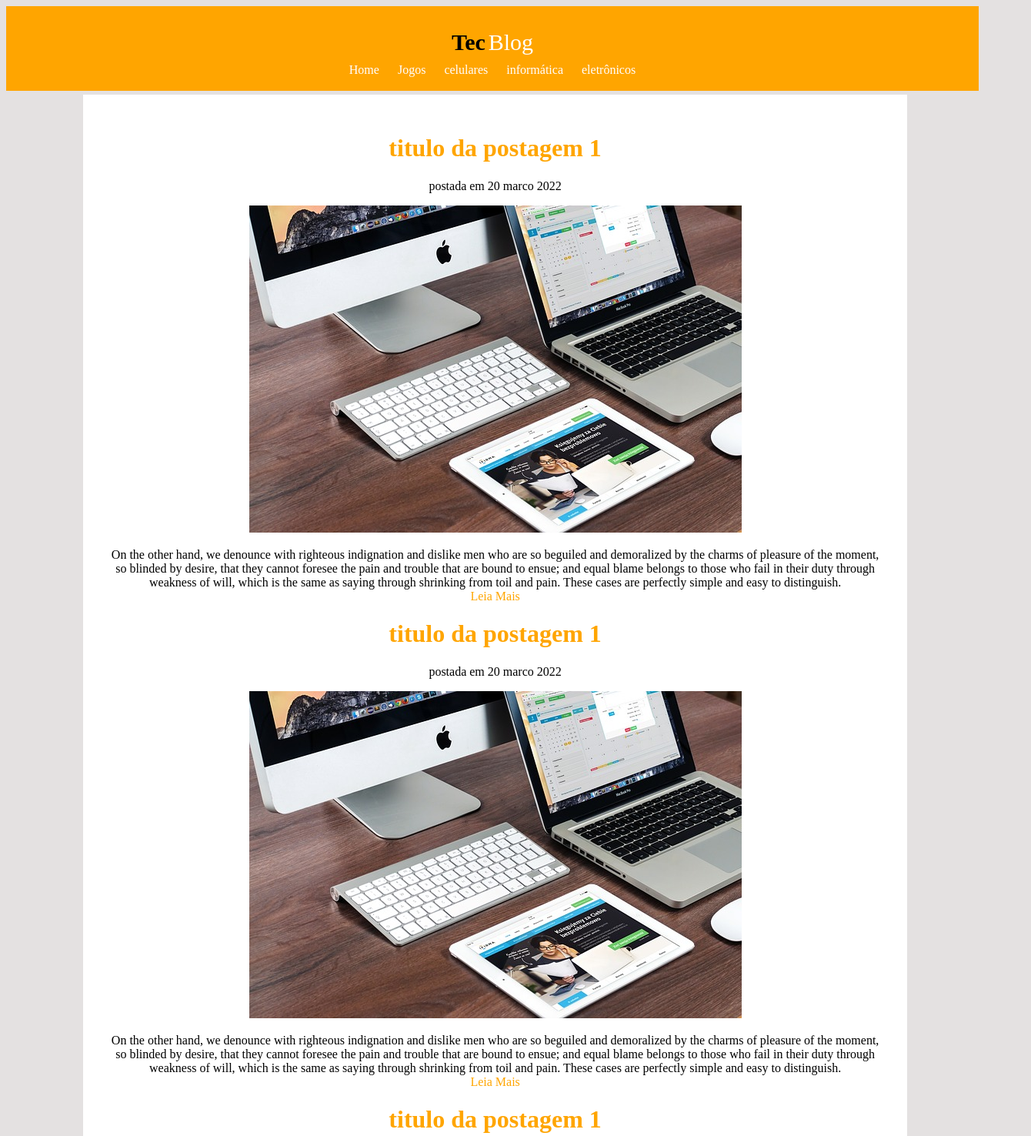
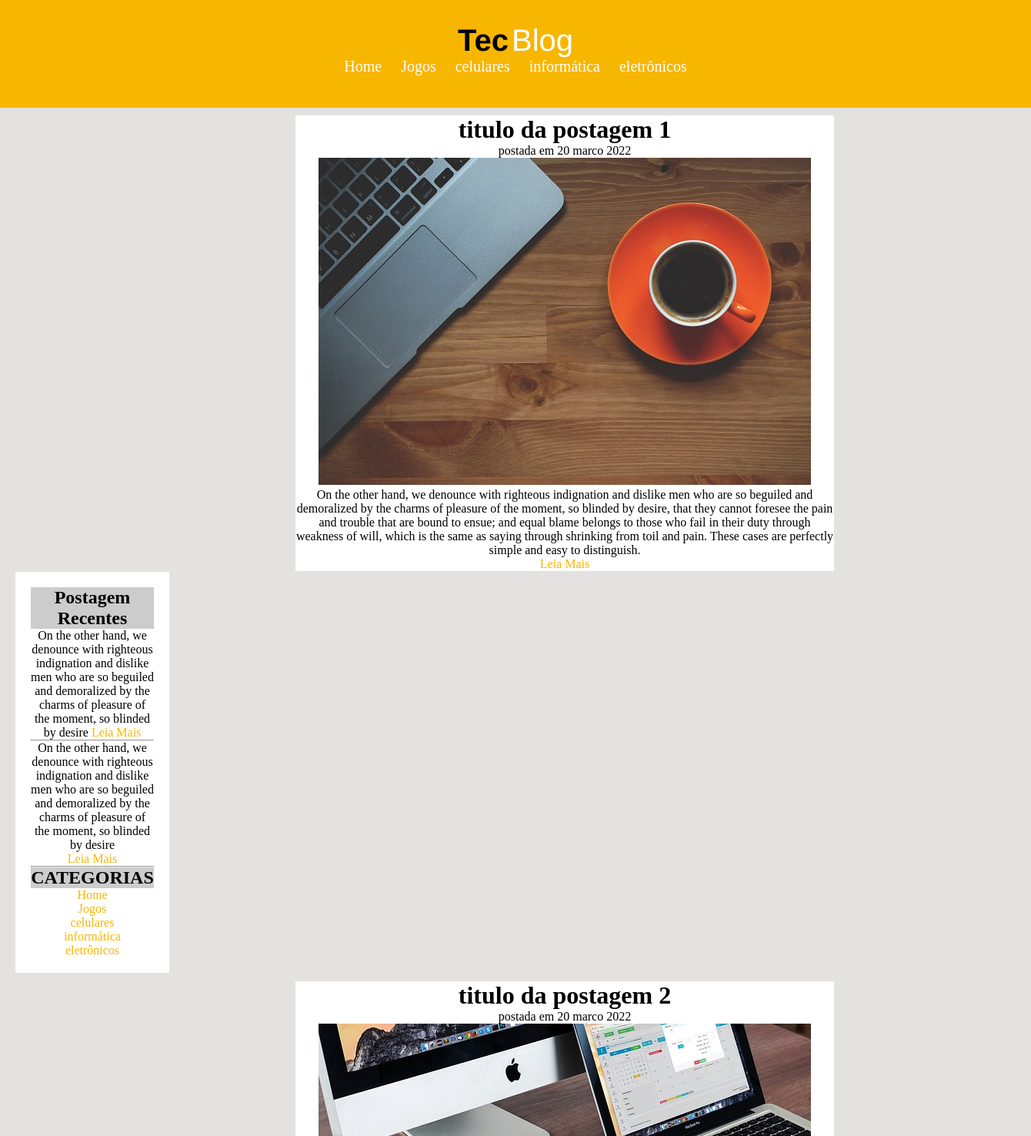
Before and after one commit to jeffjunckes/HTMLCSS, a plain HTML site: page HTML&CSS Basic/projetos/projeto Tec Blog Meu/index.html in a window 1280 px wide. Shown: the top 1476 px of the page at 77% size, 1340 px wide, since content can reach past the window. Drawn offline with Linux system fonts and the light colour scheme.

Commit message:
24-06-2022
deixando um pouco melhor meu tec blog(um pouco mais parecido com o do professor)

```diff
--- a/HTML&CSS Basic/projetos/projeto Tec Blog Meu/css/estilo.css
+++ b/HTML&CSS Basic/projetos/projeto Tec Blog Meu/css/estilo.css
@@ -1,37 +1,57 @@
+
+*{
+	margin: 0px;
+	padding: 0px;
 
 
+}
 
 body{
-	background: #E4E1E1
-;
+	background: #E4E1E1;
+	width: 100%;
+
+	text-align: center;
+
+
 }
+/*INICIO CABEÇALHO*/
 
 #cabecalho{
-	background: orange;
-	height: 50px;
-	margin: 5px auto;
+	width: 100%;
+	background: #f7b600;
+	height: 80px;
+
 	text-align: center;
 	padding: 30px;
 
 
 }
 
+
 .grande{
-	font-size: 30px;
+	font-size: 40px;
+	font-family: "Trebuchet", Helvetica, sans-serif ;
+
 }
 #branco{
 	color: white;
 }
 .links-cabecalho{
+	margin: 100px 10px;
+	font-size: 20px;
+
+
+}
+#links-cabecalho a:link , #links-cabecalho a:visited {
 	color: white;
 	text-decoration: none;
-	padding: 10px;
-	margin-top: 200px ;
-	a: link::color: #b9c941 ;
+
 
 }
-#margem{
-	margin: 10px;
+#links-cabecalho a:hover{
+	background-color: white;
+	color: orange;
+
 }
 
 
@@ -40,42 +60,46 @@ body{
 	color: orange;
 }
 
-#mainPrincipal{
-	padding: 20px;
-	background: white;
-	height:900px;
 
 
+/*INICIO MAIN */
+h2{
+	background-color: #ccc;
 }
-.divMain1{
+}
+.clear{
+	clear: both;
+}
+
+.flex1{
 	float: left;
+	width: 700px;
+	background-color: white;
+	text-align: center;
+	margin-left: 30%;,
+	margin-bottom: 10px;
+	margin-top: 10px;
+
+}
+.flex2{
+	float: left;
+	background-color: white;
+	width: 160px;
+	padding: 20px;
+	margin: 1px 20px;
+	padding: 5;
 
 
 }
 
-/*
-.clear{
-	clear: both;
-}*/
-#maincategoria{
-	width: 80%;
-	text-align: center;
-	margin-right: 100px;
-	margin-left: 100px ;
-	background: white;
-	padding: 30px;
 
 
+a:link , a:visited{
+	color: #f7b600;
+	text-decoration: none;
+
 }
-.tituloPostagem{
-	color: orange;
+a:hover{
+	text-decoration: underline;
+
 }
-#postagemRecente{
-	background: gray;
-}
-.direita{
-
-	width: 30;
-	height: 30;
-	float: right;
-}
--- a/HTML&CSS Basic/projetos/projeto Tec Blog Meu/index.html
+++ b/HTML&CSS Basic/projetos/projeto Tec Blog Meu/index.html
@@ -12,7 +12,7 @@
 
 			<span class="grande"><strong>Tec</strong></span>
 			<span class="grande" id="branco">Blog</span>
-			<div id="margem">
+			<div id="links-cabecalho">
 				<a class="links-cabecalho" href=""> Home </a>
 				<a class="links-cabecalho" href=""> Jogos </a>
 				<a class="links-cabecalho" href=""> celulares </a>
@@ -21,44 +21,60 @@
 
 			</div>
 		</header>
-		<div id="maincategoria">
+		<main class="flex">
 
-			<div id="divMain1">
-				<div>
-					<h1 class="tituloPostagem" >titulo da postagem 1</h1>
+			<div id="conteudo">
+				<div id="conteudo1" class="flex1">
+					<h1 >titulo da postagem 1</h1>
 					<p>postada em 20 marco 2022</p>
-					<img class="floates"  src="imagens/imagem2.jpg">
-					<div class="clear"></div>
+					<img src="imagens/imagem1.jpg">
+					<div ></div>
 
 					<p>On the other hand, we denounce with righteous indignation and dislike men who are so beguiled and demoralized by the charms of pleasure of the moment, so blinded by desire, that they cannot foresee the pain and trouble that are bound to ensue; and equal blame belongs to those who fail in their duty through weakness of will, which is the same as saying through shrinking from toil and pain. These cases are perfectly simple and easy to distinguish.<br><a class="linkMain" href="">Leia Mais</a></p>
 
-				</div>
-				<div>
-					<h1 class="tituloPostagem">titulo da postagem 1</h1>
+				</div><!--fim conteudo 1-->
+				<div id="conteudo-lateral" class="flex2">
+					<h2 >Postagem Recentes</h2>
+					<p>
+						On the other hand, we denounce with righteous indignation and dislike men who are so beguiled and demoralized by the charms of pleasure of the moment, so blinded by desire <a class="linkMain" href="">Leia Mais</a>
+					</p>
+					<hr>
+					<p>
+						On the other hand, we denounce with righteous indignation and dislike men who are so beguiled and demoralized by the charms of pleasure of the moment, so blinded by desire<br><a class="linkMain" href="">Leia Mais</a>
+					</p>
+					<hr>
+					<h2>CATEGORIAS</h2>
+					<P>
+						<a class="links-categoria" href=""> Home </a><br>
+						<a class="links-categoria" href=""> Jogos </a>
+						<br>
+						<a class="links-categoria" href=""> celulares </a><br>
+						<a class="links-categoria" href=""> informática </a><br>
+						<a class="links-categoria" href=""> eletrônicos </a><br>
+					</P>
+				</div> <!--fim conteudo lateral-->
+				<div class="clear"></div>
+				<div id="conteudo2" class="flex1">
+					<h1>titulo da postagem 2</h1>
 					<p>postada em 20 marco 2022</p>
-					<img class="floates" src="imagens/imagem2.jpg">
-					<div class="clear"></div>
+					<img src="imagens/imagem2.jpg">
+					<div></div>
 					<p>On the other hand, we denounce with righteous indignation and dislike men who are so beguiled and demoralized by the charms of pleasure of the moment, so blinded by desire, that they cannot foresee the pain and trouble that are bound to ensue; and equal blame belongs to those who fail in their duty through weakness of will, which is the same as saying through shrinking from toil and pain. These cases are perfectly simple and easy to distinguish.<br><a class="linkMain" href="">Leia Mais</a></p>
 
-				</div>
-				<div>
-					<h1 class="tituloPostagem">titulo da postagem 1</h1>
+				</div><!--fim conteudo2-->
+				<div class="clear"></div>
+				<div id="conteudo3" class="flex1">
+					<h1>titulo da postagem 3</h1>
 					<p>postada em 20 marco 2022</p>
-					<img class="floates" src="imagens/imagem2.jpg">
-					<div class="clear"></div>
+					<img src="imagens/imagem3.jpg">
+
 
 					<p>On the other hand, we denounce with righteous indignation and dislike men who are so beguiled and demoralized by the charms of pleasure of the moment, so blinded by desire, that they cannot foresee the pain and trouble that are bound to ensue; and equal blame belongs to those who fail in their duty through weakness of will, which is the same as saying through shrinking from toil and pain. These cases are perfectly simple and easy to distinguish.<br><a class="linkMain" href="">Leia Mais</a></p>
+				</div><!--fim conteudo3-->
 
 
-				<h2 class= "direita"id="postagemRecente">Postagem Recentes</h2>
-				<p class= "direita">On the other hand, we denounce with righteous indignation and dislike men who are so beguiled and demoralized by the charms of pleasure of the moment, so blinded by desire <a class="linkMain" href="">Leia Mais</a>
-				</p>
-				<hr class= "direita">
-				<p class= "direita">
-					On the other hand, we denounce with righteous indignation and dislike men who are so beguiled and demoralized by the charms of pleasure of the moment, so blinded by desire<br><a class="linkMain" href="">Leia Mais</a>
-				</p>
 
-				</div>
+
 
 			</div><!--fim div main1-->
 
@@ -66,7 +82,7 @@
 
 
 
-		<div>
+		</main>
 
 
 		<footer>
```
